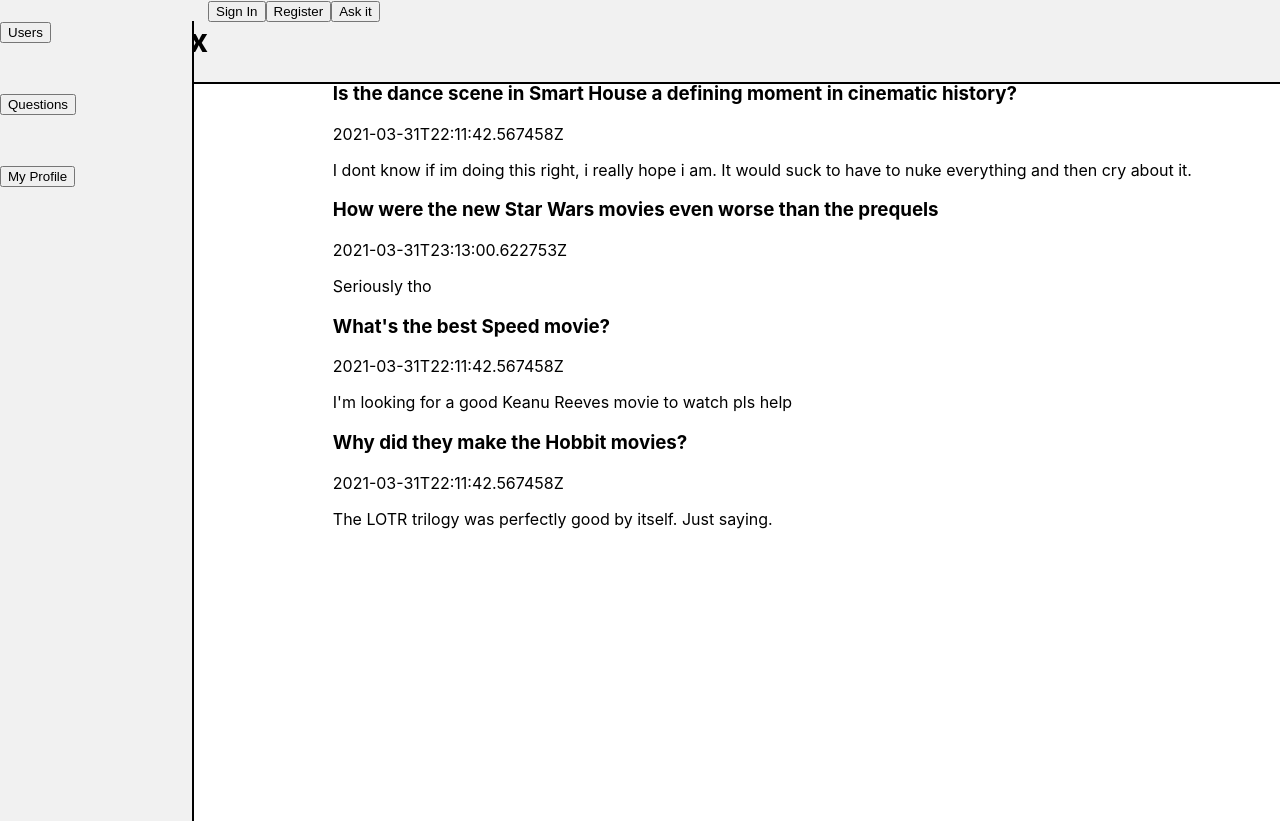
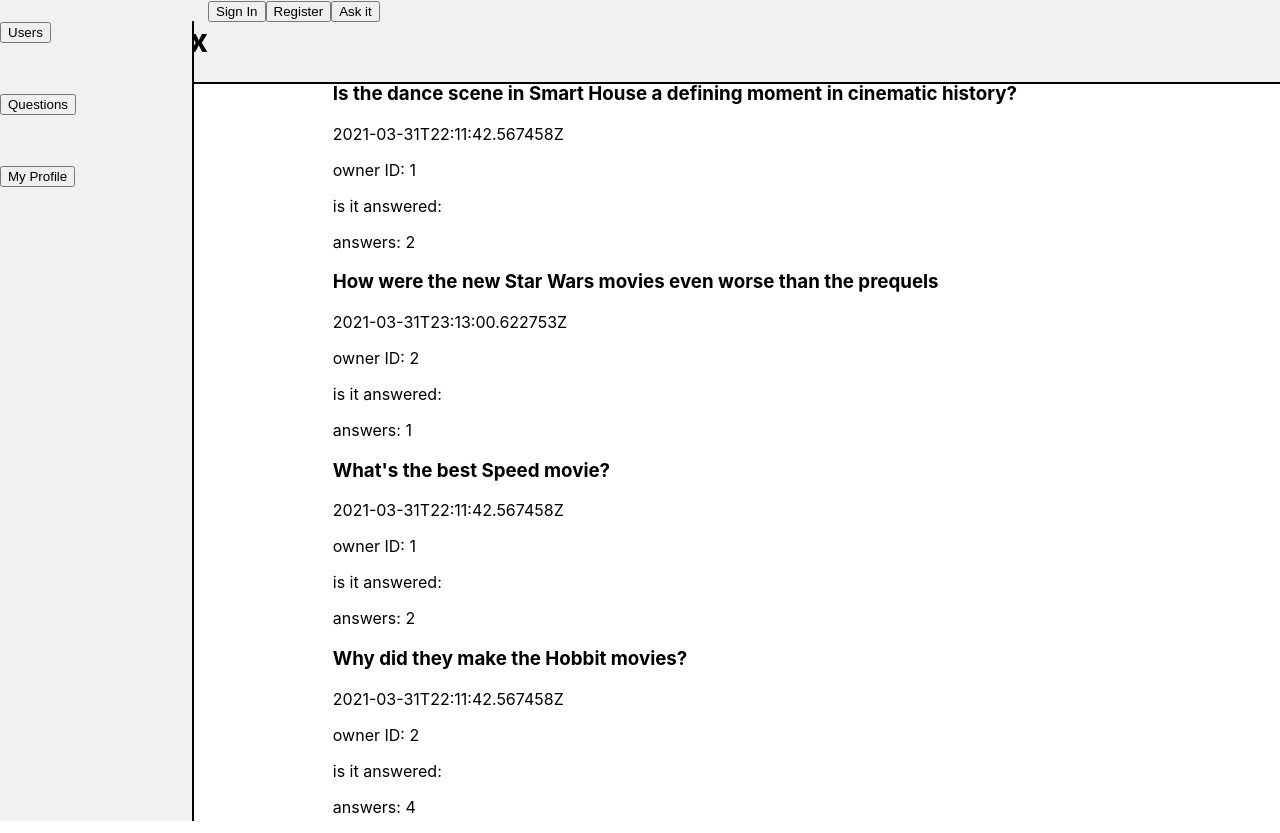
Before and after one commit to momentum-team-7/team-project-questionbox-neon-tetra, a React (Create React App) app in the folder questionbox/: page / in a window 1280 px wide. Before the commit the page ends 800 px from the top, so only its background shows below. Built offline with nearby package versions, Linux system fonts and the light colour scheme.

Commit message:
changed question to simpler component features

```diff
--- a/questionbox/src/Components/Question.js
+++ b/questionbox/src/Components/Question.js
@@ -1,12 +1,15 @@
 import React from 'react'
 
-export default function Question ({ question_title, date_created, question_body, question_id }) {
+export default function Question ({ question_title, date_created, owner, answered, answers }) {
+// const [qanswered, setQAnswered] = ()
+
     return (
         <div>
             <h3>{question_title}</h3>
             <p>{date_created}</p>
-            <p>{question_body}</p>
-            <p>{question_id}</p>
+            <p>owner ID: {owner}</p>
+            <p>is it answered: {answered}</p>
+            <p>answers: {answers.length}</p>
         </div>
     )
 }
--- a/questionbox/src/Components/QuestionFeed.js
+++ b/questionbox/src/Components/QuestionFeed.js
@@ -7,7 +7,6 @@ import React, { useState } from 'react'
 
 const QuestionFeed = ({  }) => {
 const [questions, setQuestions] = useState(data)
-console.log(questions)
 
 
     return (
@@ -16,7 +15,9 @@ console.log(questions)
             <Question
                 question_title = {question.title}
                 date_created = {question.date_created}
-                question_body = {question.body}
+                owner = {question.owner}
+                answered = {question.answered}
+                answers = {question.answers}
                 key = {question.id}
             />
             ))}
```
